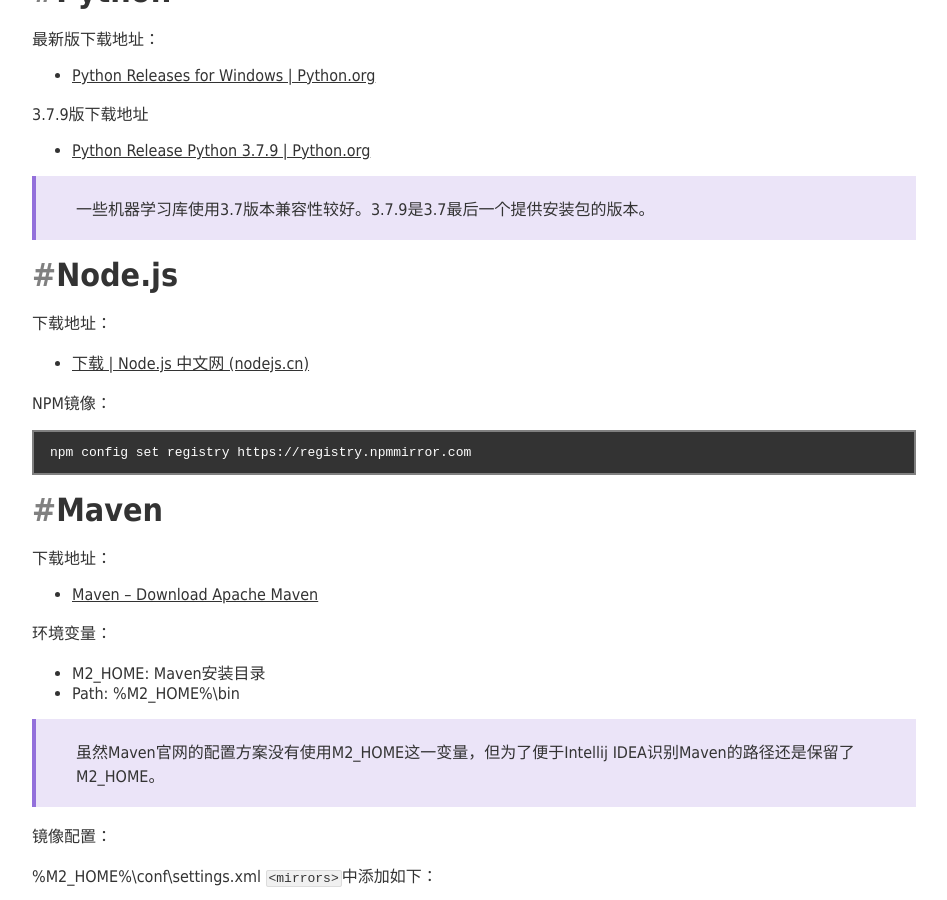
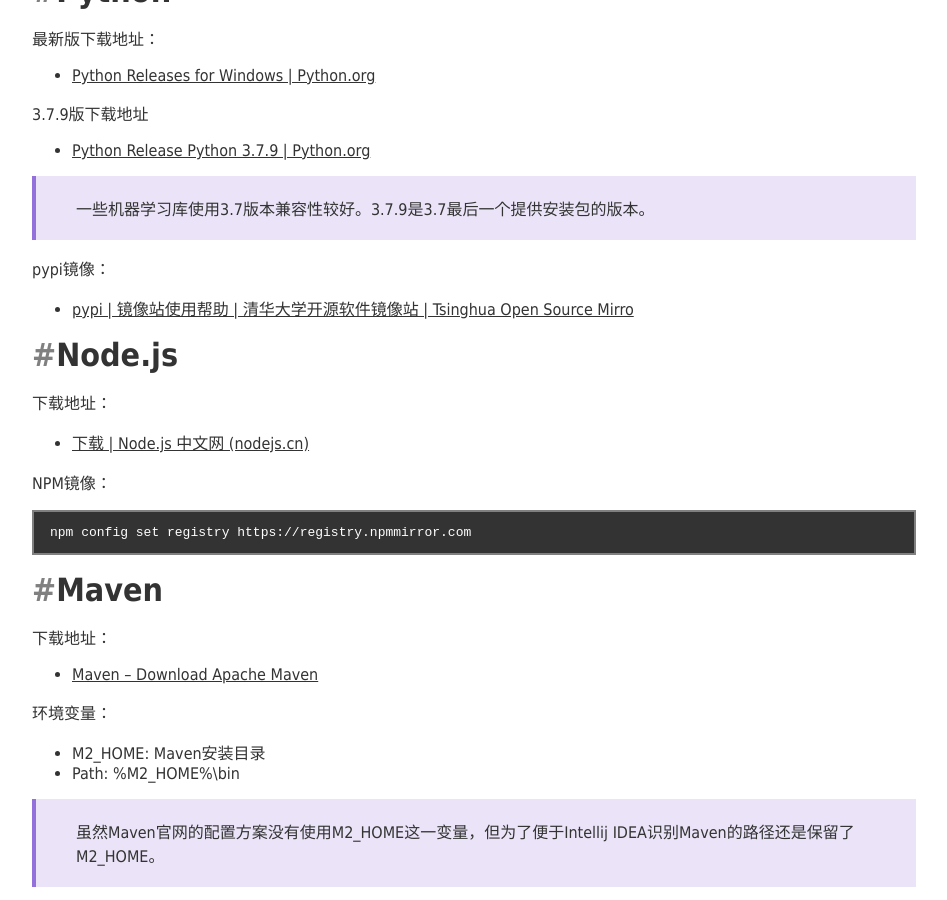
Before and after one commit to supergem3000/supergem3000.github.io, a Jekyll site: the page built from article/_posts/2022-01-20-develop-environment.md, in a window 1280 px wide and 900 px high, scrolled down 770 px. Shown: the whole window, without its empty margins (54-1001 px from the left). Built offline with Jekyll 4.4.1, drawn with Linux system fonts in a browser that asks for light colours.

Commit message:
update pypi mirror

```diff
--- a/article/_posts/2022-01-20-develop-environment.md
+++ b/article/_posts/2022-01-20-develop-environment.md
@@ -42,6 +42,10 @@
 - [Python Release Python 3.7.9 &#124; Python.org](https://www.python.org/downloads/release/python-379/)
 
 > 一些机器学习库使用3.7版本兼容性较好。3.7.9是3.7最后一个提供安装包的版本。
+
+pypi镜像：
+
+- [pypi &#124; 镜像站使用帮助 &#124; 清华大学开源软件镜像站 &#124; Tsinghua Open Source Mirro](https://mirrors.tuna.tsinghua.edu.cn/help/pypi/)
 
 # Node.js
 
```
